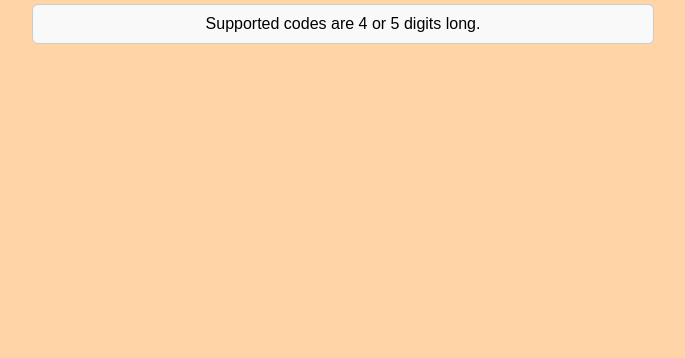
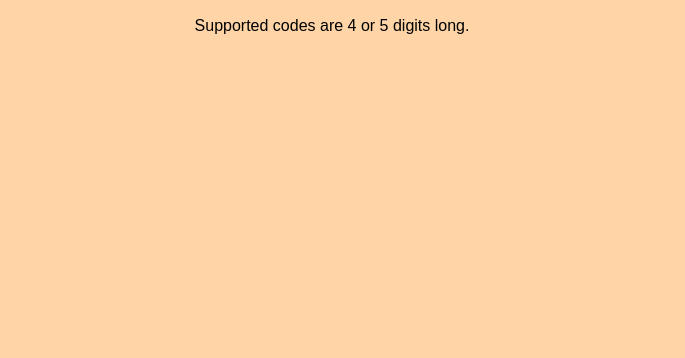
Before and after one commit to jaydenridley4/jaydenridley4.github.io, a plain HTML site: page seadate/index.html in a window 1280 px wide. Shown: the part 442-800 px from the top of the page, without its empty margins (308-993 px from the left). Drawn offline with nearby package versions, Linux system fonts and the light colour scheme.

Commit message:
Update index.html

```diff
--- a/seadate/index.html
+++ b/seadate/index.html
@@ -45,7 +45,7 @@
     }
 
     .seagate_date_field {
-      height: 30px;
+      height: 24px;
       font-size: 16px;
       border-radius: 6px;
       width: 120px;
@@ -56,13 +56,7 @@
     }
 
 	.seagate_date_output {
-      padding: 10px;
-      font-size: 16px;
-      border-radius: 6px;
-      width: 100%;
-      margin-top: 10px;
-      border: 1px solid #ccc;
-      background-color: #f9f9f9;
+    margin-top: 20px; /* Adjust the top margin as needed */
 	}
   </style>
 </head>
@@ -106,7 +100,6 @@
         }
       });
     });
-
   </script>
 </body>
 </html>
```
Lines whose indentation alone changed are shown as unchanged.
